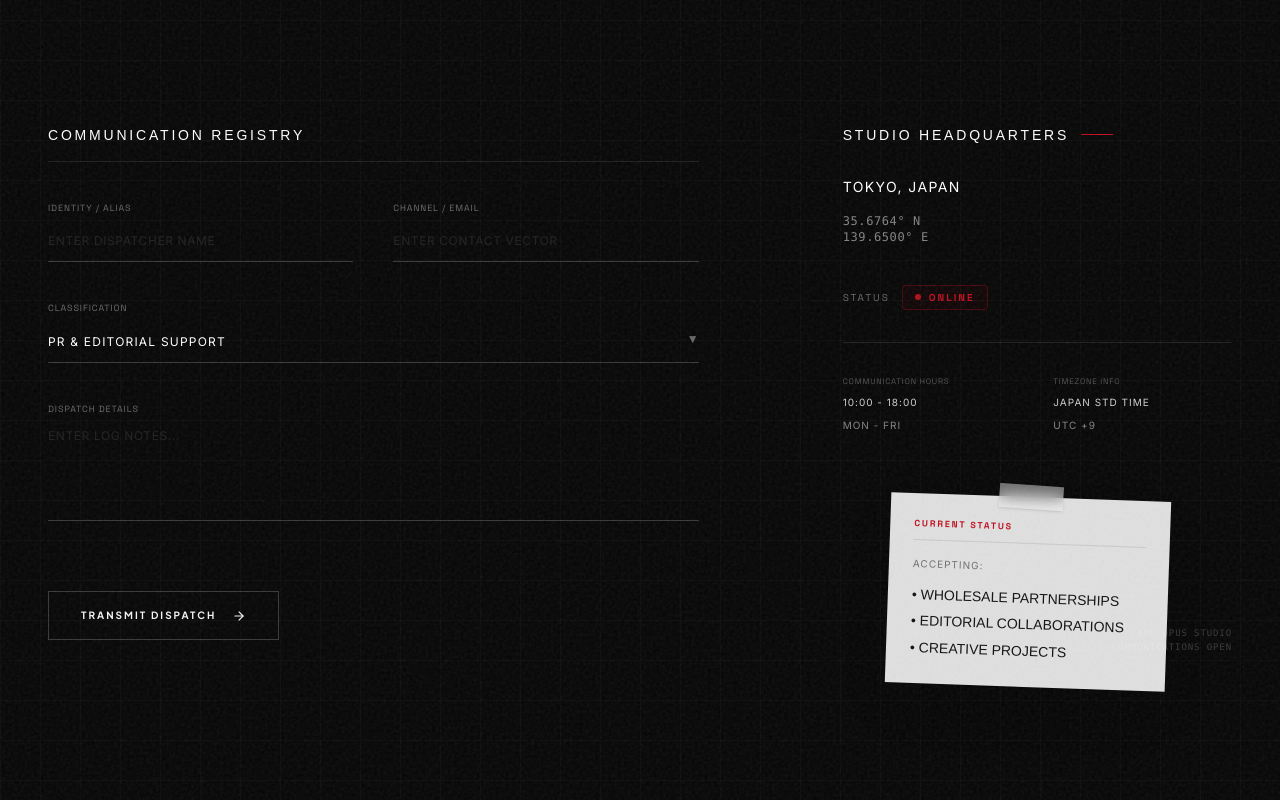
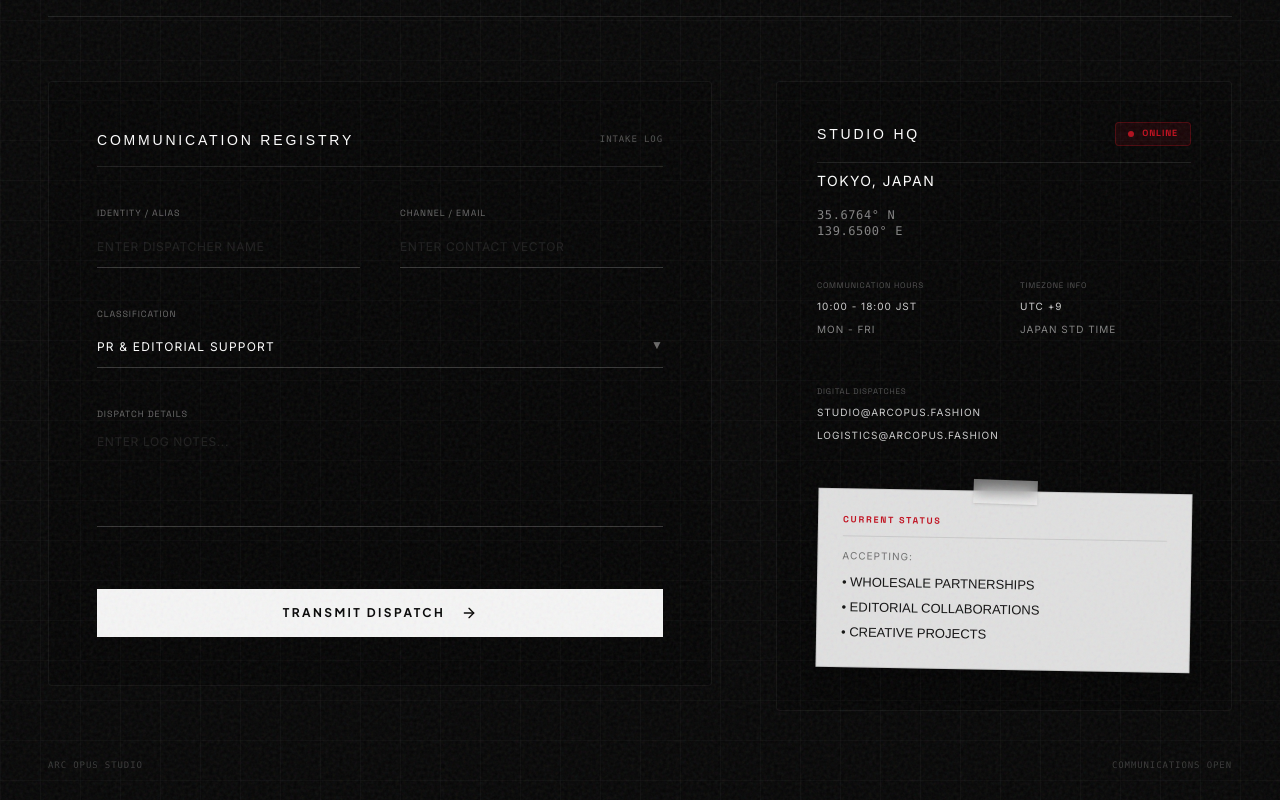
Before and after one commit to RoshiniRavi05/FashionIcon, a Next.js app: page /contact in a window 1280 px wide. Shown: the part 420-1220 px from the top of the page. Built offline with nearby package versions, Linux system fonts and the light colour scheme; a web font is replaced by a local one.

Commit message:
style(contact): restructure contact page to use balanced 60-40 editorial layout with integrated status card

```diff
--- a/src/app/contact/page.tsx
+++ b/src/app/contact/page.tsx
@@ -38,15 +38,15 @@ export default function ContactPage() {
         initial={{ opacity: 0 }}
         animate={{ opacity: 1 }}
         transition={{ delay: 1, duration: 1.5 }}
-        className="hidden xl:block absolute top-[25vh] left-[4vw] font-mono text-[9px] text-white/30 tracking-widest uppercase -rotate-90 origin-left z-0"
+        className="hidden xl:block absolute top-[25vh] left-[2vw] font-mono text-[9px] text-white/30 tracking-widest uppercase -rotate-90 origin-left z-0"
       >
         EDITION 07 // EST. 2026
       </motion.div>
 
-      <div className="max-w-[1600px] mx-auto px-6 md:px-12 pt-32 relative z-10">
+      <div className="max-w-[1400px] mx-auto px-6 md:px-12 pt-32 relative z-10">
 
         {/* Editorial Hero */}
-        <div className="mb-24 md:mb-32">
+        <div className="mb-16 border-b border-white/10 pb-12">
           <motion.div
             initial={{ opacity: 0, y: 30 }}
             animate={{ opacity: 1, y: 0 }}
@@ -56,50 +56,53 @@ export default function ContactPage() {
             <span className="font-caption text-[10px] tracking-[0.3em] text-brand-red uppercase font-black block">
               ARC OPUS LOGISTICS
             </span>
-            <h1 className="font-hero text-4xl sm:text-6xl md:text-7xl tracking-widest uppercase text-white leading-[0.9]">
+            <h1 className="font-hero text-4xl sm:text-5xl md:text-6xl tracking-widest uppercase text-white leading-[0.9]">
               CONNECT
             </h1>
 
-            <div className="pt-4 max-w-[420px]">
+            <div className="pt-4 max-w-[500px]">
               <p className="font-sans text-[11px] md:text-xs text-white/50 leading-[1.8] uppercase tracking-wider">
-                Private communication channels for:
-                <br />
-                <span className="text-white/80">Editorial // Wholesale // Collaborations // Custom Projects</span>
+                Private communication channels for:<br />
+                <span className="text-white/80 mt-1 block">Editorial // Wholesale // Collaborations // Custom Projects</span>
               </p>
             </div>
           </motion.div>
         </div>
 
-        {/* Asymmetrical Layout */}
-        <div className="grid grid-cols-1 lg:grid-cols-12 gap-16 lg:gap-24 relative">
+        {/* 60/40 Layout */}
+        <div className="grid grid-cols-1 lg:grid-cols-12 gap-12 lg:gap-16">
 
-          {/* Left: Communication Registry (Form) */}
+          {/* Left (60%): Communication Registry (Form) */}
           <div className="lg:col-span-7">
             <motion.div
-              initial={{ opacity: 0, x: -20 }}
-              animate={{ opacity: 1, x: 0 }}
+              initial={{ opacity: 0, y: 20 }}
+              animate={{ opacity: 1, y: 0 }}
               transition={{ delay: 0.3, duration: 0.8 }}
+              className="bg-black/20 border border-white/5 p-8 md:p-12 rounded-sm"
             >
-              <h2 className="font-hero text-xs sm:text-sm tracking-[0.2em] uppercase text-white mb-10 pb-4 border-b border-white/10">
-                COMMUNICATION REGISTRY
-              </h2>
+              <div className="flex items-center justify-between mb-10 pb-4 border-b border-white/10">
+                <h2 className="font-hero text-sm tracking-[0.2em] uppercase text-white">
+                  COMMUNICATION REGISTRY
+                </h2>
+                <span className="font-mono text-[9px] text-white/30 tracking-widest uppercase">INTAKE LOG</span>
+              </div>
 
               {sent ? (
                 <motion.div
-                  className="py-16 space-y-6"
+                  className="py-16 space-y-6 text-center"
                   initial={{ opacity: 0 }}
                   animate={{ opacity: 1 }}
                 >
-                  <div className="w-10 h-10 border border-brand-red flex items-center justify-center text-brand-red text-lg mb-8">
+                  <div className="w-12 h-12 rounded-full border border-brand-red/30 flex items-center justify-center text-brand-red text-xl mx-auto bg-brand-red/5">
                     ✓
                   </div>
-                  <h3 className="font-heading text-lg tracking-widest uppercase text-white">TRANSMISSION LOGGED</h3>
-                  <p className="font-sans text-xs text-white/50 max-w-[400px] leading-relaxed">
+                  <h3 className="font-heading text-sm tracking-widest uppercase text-white">TRANSMISSION LOGGED</h3>
+                  <p className="font-sans text-xs text-white/50 max-w-[400px] mx-auto leading-relaxed">
                     Your dispatch has been successfully recorded in the studio registry. A representative will review your inquiry and establish contact within standard operating hours.
                   </p>
                   <button
                     onClick={() => setSent(false)}
-                    className="font-caption text-[10px] tracking-[0.2em] uppercase text-brand-red hover:text-white transition-colors duration-300 mt-4 block border-b border-brand-red pb-1"
+                    className="font-caption text-[10px] tracking-[0.2em] uppercase text-brand-red hover:text-white transition-colors duration-300 mt-4 inline-block border-b border-brand-red pb-1"
                   >
                     Submit Additional Dispatch
                   </button>
@@ -109,12 +112,7 @@ export default function ContactPage() {
                   <div className="grid grid-cols-1 md:grid-cols-2 gap-10">
 
                     {/* Name */}
-                    <motion.div
-                      initial={{ opacity: 0, y: 10 }}
-                      animate={{ opacity: 1, y: 0 }}
-                      transition={{ delay: 0.4, duration: 0.6 }}
-                      className="group relative"
-                    >
+                    <div className="group relative">
                       <label className="font-caption text-[9px] tracking-widest text-white/40 uppercase block mb-3">Identity / Alias</label>
                       <input
                         type="text"
@@ -124,15 +122,10 @@ export default function ContactPage() {
                         placeholder="ENTER DISPATCHER NAME"
                         className="w-full bg-transparent border-0 border-b border-white/20 pb-3 text-xs tracking-wider text-white uppercase placeholder-white/10 focus:outline-none focus:border-brand-red focus:ring-0 font-sans transition-colors duration-300"
                       />
-                    </motion.div>
+                    </div>
 
                     {/* Email */}
-                    <motion.div
-                      initial={{ opacity: 0, y: 10 }}
-                      animate={{ opacity: 1, y: 0 }}
-                      transition={{ delay: 0.5, duration: 0.6 }}
-                      className="group relative"
-                    >
+                    <div className="group relative">
                       <label className="font-caption text-[9px] tracking-widest text-white/40 uppercase block mb-3">Channel / Email</label>
                       <input
                         type="email"
@@ -142,16 +135,11 @@ export default function ContactPage() {
                         placeholder="ENTER CONTACT VECTOR"
                         className="w-full bg-transparent border-0 border-b border-white/20 pb-3 text-xs tracking-wider text-white uppercase placeholder-white/10 focus:outline-none focus:border-brand-red focus:ring-0 font-sans transition-colors duration-300"
                       />
-                    </motion.div>
+                    </div>
                   </div>
 
                   {/* Department */}
-                  <motion.div
-                    initial={{ opacity: 0, y: 10 }}
-                    animate={{ opacity: 1, y: 0 }}
-                    transition={{ delay: 0.6, duration: 0.6 }}
-                    className="group relative"
-                  >
+                  <div className="group relative">
                     <label className="font-caption text-[9px] tracking-widest text-white/40 uppercase block mb-3">Classification</label>
                     <div className="relative">
                       <select
@@ -166,15 +154,10 @@ export default function ContactPage() {
                       </select>
                       <div className="absolute right-0 top-1/2 -translate-y-1/2 pointer-events-none pb-3 text-white/40 text-xs">▼</div>
                     </div>
-                  </motion.div>
+                  </div>
 
                   {/* Message */}
-                  <motion.div
-                    initial={{ opacity: 0, y: 10 }}
-                    animate={{ opacity: 1, y: 0 }}
-                    transition={{ delay: 0.7, duration: 0.6 }}
-                    className="group relative"
-                  >
+                  <div className="group relative">
                     <label className="font-caption text-[9px] tracking-widest text-white/40 uppercase block mb-3">Dispatch Details</label>
                     <textarea
                       rows={5}
@@ -184,45 +167,46 @@ export default function ContactPage() {
                       placeholder="ENTER LOG NOTES..."
                       className="w-full bg-transparent border-0 border-b border-white/20 pb-3 text-xs tracking-wider text-white placeholder-white/10 focus:outline-none focus:border-brand-red focus:ring-0 font-sans resize-none transition-colors duration-300"
                     />
-                  </motion.div>
+                  </div>
 
-                  <motion.div
-                    initial={{ opacity: 0 }}
-                    animate={{ opacity: 1 }}
-                    transition={{ delay: 0.8 }}
-                    className="pt-6"
-                  >
+                  <div className="pt-4">
                     <button
                       type="submit"
-                      className="group flex items-center space-x-4 bg-transparent hover:bg-[#F5F5F5] text-[#F5F5F5] hover:text-[#050505] font-heading text-[10px] tracking-[0.2em] uppercase py-4 px-8 border border-white/20 hover:border-transparent transition-all duration-500 font-bold"
+                      className="group flex items-center justify-center space-x-4 w-full bg-[#F5F5F5] hover:bg-brand-red text-[#050505] hover:text-white font-heading text-xs tracking-[0.2em] uppercase py-4 transition-all duration-500 font-bold"
                     >
                       <span>TRANSMIT DISPATCH</span>
-                      <ArrowRight className="w-3.5 h-3.5 group-hover:translate-x-1 transition-transform duration-300" />
+                      <ArrowRight className="w-4 h-4 group-hover:translate-x-1 transition-transform duration-300" />
                     </button>
-                  </motion.div>
+                  </div>
                 </form>
               )}
             </motion.div>
           </div>
 
-          {/* Right: Studio Headquarters Information Sheet */}
-          <div className="lg:col-span-5 relative">
+          {/* Right (40%): Studio Headquarters Information Sheet */}
+          <div className="lg:col-span-5">
             <motion.div
               initial={{ opacity: 0, y: 20 }}
               animate={{ opacity: 1, y: 0 }}
               transition={{ delay: 0.5, duration: 0.8 }}
-              className="lg:pl-12 space-y-16"
+              className="bg-black/20 border border-white/5 p-8 md:p-10 rounded-sm h-full flex flex-col space-y-12 relative"
             >
 
               {/* Studio Info Block */}
-              <div className="space-y-8">
-                <div className="flex items-center space-x-3">
-                  <h2 className="font-hero text-xs sm:text-sm tracking-[0.2em] uppercase text-white">
-                    STUDIO HEADQUARTERS
+              <div className="space-y-10 flex-grow">
+
+                {/* Section Header */}
+                <div className="flex items-center justify-between mb-2 pb-4 border-b border-white/10">
+                  <h2 className="font-hero text-sm tracking-[0.2em] uppercase text-white">
+                    STUDIO HQ
                   </h2>
-                  <div className="h-[1px] w-8 bg-brand-red" />
+                  <div className="flex items-center space-x-2 bg-brand-red/10 border border-brand-red/30 px-3 py-1 rounded-sm">
+                    <span className="w-1.5 h-1.5 rounded-full bg-brand-red animate-pulse" />
+                    <span className="text-brand-red font-bold font-caption text-[9px] tracking-widest uppercase">ONLINE</span>
+                  </div>
                 </div>
 
+                {/* Location */}
                 <div className="space-y-4">
                   <p className="font-sans tracking-widest text-white uppercase text-xs md:text-sm">TOKYO, JAPAN</p>
                   <p className="font-mono text-white/50 text-xs tracking-wider">
@@ -231,46 +215,44 @@ export default function ContactPage() {
                   </p>
                 </div>
 
-                {/* Online Status */}
-                <div className="flex items-center space-x-3 font-caption text-[10px] tracking-[0.2em] uppercase pt-2">
-                  <span className="text-white/40">STATUS</span>
-                  <div className="flex items-center space-x-2 border border-brand-red/30 bg-brand-red/5 px-3 py-1 rounded-sm">
-                    <span className="w-1.5 h-1.5 rounded-full bg-brand-red animate-pulse" />
-                    <span className="text-brand-red font-bold">ONLINE</span>
-                  </div>
-                </div>
-
                 {/* Logistics Info */}
-                <div className="grid grid-cols-2 gap-8 pt-8 border-t border-white/10">
+                <div className="grid grid-cols-2 gap-8">
                   <div className="space-y-2">
                     <p className="font-caption text-[8px] text-white/30 tracking-widest uppercase">Communication Hours</p>
-                    <p className="font-sans text-[10px] text-white/80 tracking-widest uppercase">10:00 - 18:00</p>
+                    <p className="font-sans text-[10px] text-white/80 tracking-widest uppercase">10:00 - 18:00 JST</p>
                     <p className="font-sans text-[10px] text-white/50 tracking-widest uppercase">MON - FRI</p>
                   </div>
                   <div className="space-y-2">
                     <p className="font-caption text-[8px] text-white/30 tracking-widest uppercase">Timezone Info</p>
-                    <p className="font-sans text-[10px] text-white/80 tracking-widest uppercase">JAPAN STD TIME</p>
-                    <p className="font-sans text-[10px] text-white/50 tracking-widest uppercase">UTC +9</p>
+                    <p className="font-sans text-[10px] text-white/80 tracking-widest uppercase">UTC +9</p>
+                    <p className="font-sans text-[10px] text-white/50 tracking-widest uppercase">JAPAN STD TIME</p>
                   </div>
                 </div>
+
+                <div className="space-y-2 pt-2">
+                  <p className="font-caption text-[8px] text-white/30 tracking-widest uppercase">Digital Dispatches</p>
+                  <p className="font-sans text-[10px] text-white/80 tracking-widest uppercase hover:text-brand-red cursor-pointer transition-colors">STUDIO@ARCOPUS.FASHION</p>
+                  <p className="font-sans text-[10px] text-white/80 tracking-widest uppercase hover:text-brand-red cursor-pointer transition-colors">LOGISTICS@ARCOPUS.FASHION</p>
+                </div>
+
               </div>
 
-              {/* Magazine Clipping Card */}
+              {/* Integrated Magazine Clipping Card */}
               <motion.div
-                initial={{ opacity: 0, rotate: -2, x: 20 }}
-                animate={{ opacity: 1, rotate: 2, x: 0 }}
-                transition={{ delay: 0.9, duration: 1 }}
-                whileHover={{ rotate: 0, y: -5, scale: 1.02 }}
-                className="relative bg-[#e0e0e0] p-6 max-w-[280px] shadow-2xl cursor-pointer ml-auto lg:mr-8 xl:mr-16"
+                initial={{ opacity: 0, rotate: -1, y: 10 }}
+                animate={{ opacity: 1, rotate: 1, y: 0 }}
+                transition={{ delay: 0.7, duration: 1 }}
+                whileHover={{ rotate: 0, y: -2, scale: 1.01 }}
+                className="relative bg-[#e0e0e0] p-6 shadow-xl cursor-pointer mt-auto border border-black/10"
               >
                 {/* Tape detail */}
-                <div className="absolute -top-3 left-1/2 -translate-x-1/2 w-16 h-6 bg-white/40 backdrop-blur-sm shadow-sm rotate-2" />
+                <div className="absolute -top-3 left-1/2 -translate-x-1/2 w-16 h-6 bg-white/40 backdrop-blur-sm shadow-sm rotate-1" />
 
-                <h3 className="font-caption text-[9px] tracking-[0.2em] uppercase text-brand-red mb-4 font-bold border-b border-black/10 pb-2">
+                <h3 className="font-caption text-[9px] tracking-[0.2em] uppercase text-brand-red mb-3 font-bold border-b border-black/10 pb-2">
                   CURRENT STATUS
                 </h3>
-                <p className="font-sans text-[10px] text-black/50 uppercase tracking-widest mb-3">Accepting:</p>
-                <ul className="font-hero text-sm leading-relaxed text-[#111] uppercase space-y-1">
+                <p className="font-sans text-[10px] text-black/50 uppercase tracking-widest mb-2">Accepting:</p>
+                <ul className="font-hero text-[13px] leading-relaxed text-[#111] uppercase space-y-1">
                   <li>• Wholesale Partnerships</li>
                   <li>• Editorial Collaborations</li>
                   <li>• Creative Projects</li>
@@ -283,15 +265,10 @@ export default function ContactPage() {
         </div>
 
         {/* Floating Bottom Label */}
-        <motion.div
-          initial={{ opacity: 0 }}
-          animate={{ opacity: 1 }}
-          transition={{ delay: 1.2, duration: 1 }}
-          className="absolute bottom-8 right-6 md:right-12 font-mono text-[9px] text-white/20 tracking-widest uppercase text-right pointer-events-none"
-        >
-          ARC OPUS STUDIO<br />
-          COMMUNICATIONS OPEN
-        </motion.div>
+        <div className="flex justify-between items-center mt-12 font-mono text-[9px] text-white/20 tracking-widest uppercase pb-6">
+          <span>ARC OPUS STUDIO</span>
+          <span>COMMUNICATIONS OPEN</span>
+        </div>
       </div>
     </div>
   );
```
